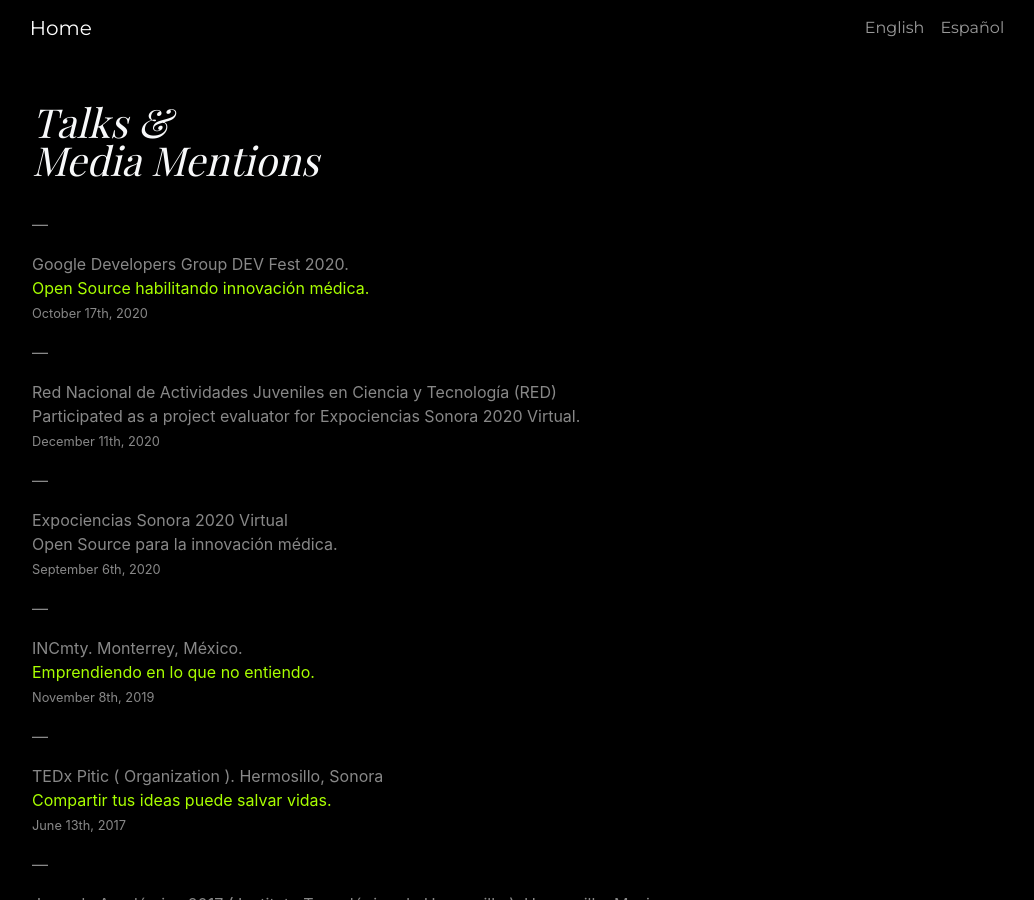
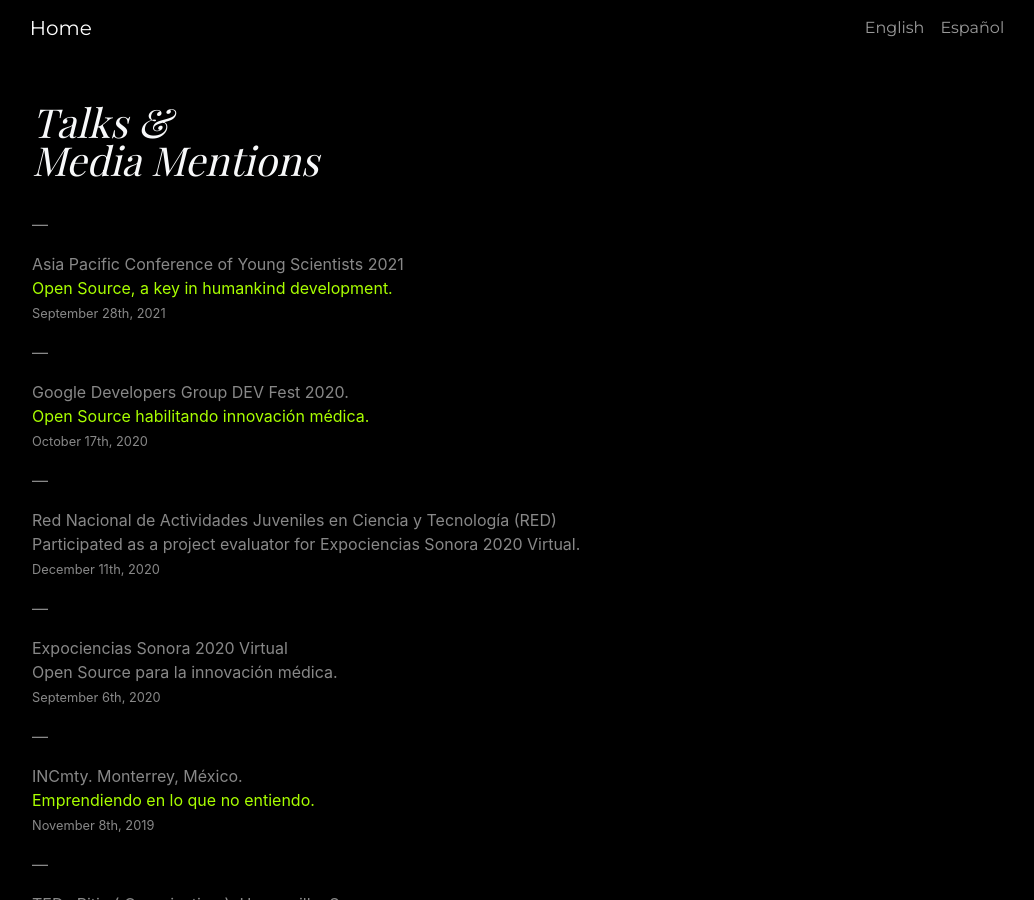
Before and after one commit to bustavo/bustavo.github.io, a Jekyll site: the page built from media.md, in a window 1280 px wide and 900 px high. Shown: the whole window, without its empty margins (111-1145 px from the left). Built offline with Jekyll 4.4.1, drawn with Linux system fonts in a browser that asks for light colours.

Commit message:
Updated media section

```diff
--- a/media.md
+++ b/media.md
@@ -7,6 +7,14 @@
 
 <p>
   <br/>—
+</p>
+
+Asia Pacific Conference of Young Scientists 2021<br/>
+<a href="https://fb.watch/8n9_MWvZA4/">Open Source, a key in humankind development.</a><br/>
+<small>September 28th, 2021</small>
+
+<p>
+  —
 </p>
 
 Google Developers Group DEV Fest 2020.<br/>
```
Also changed, not shown: medios.md (+8 -0 lines).
